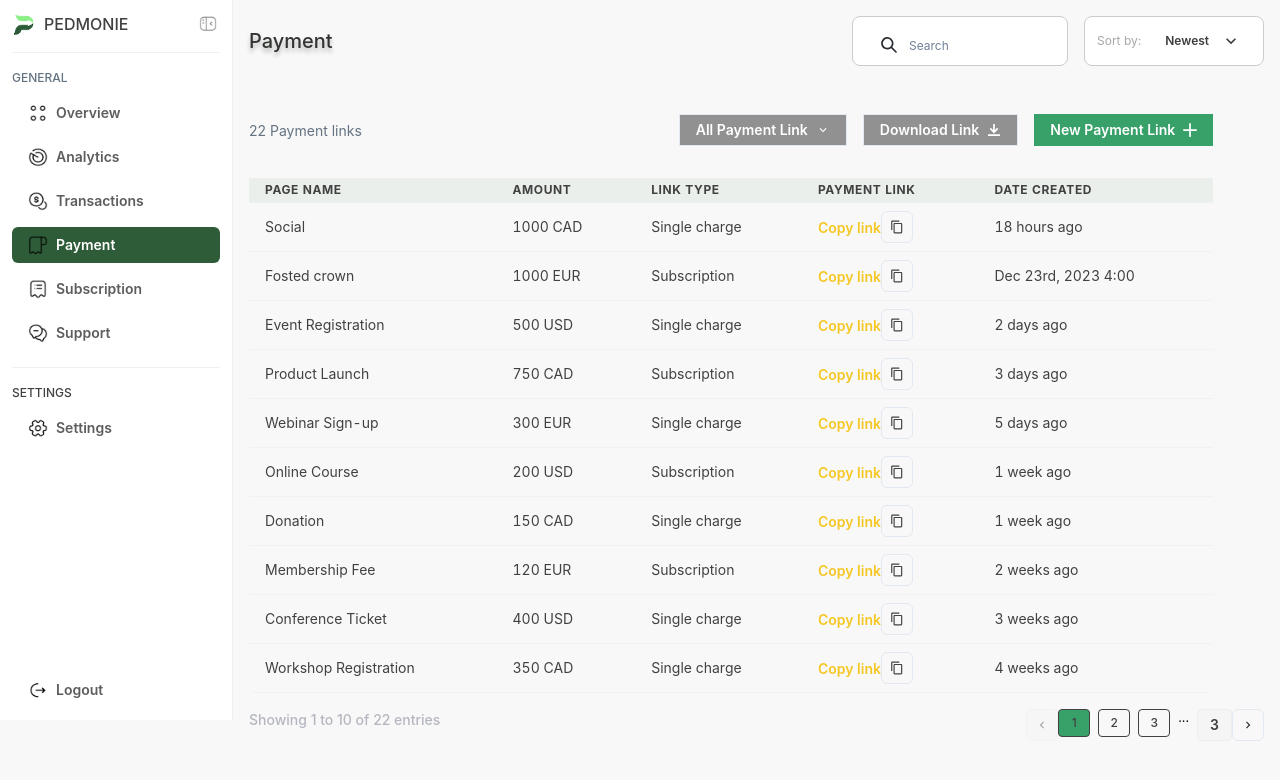
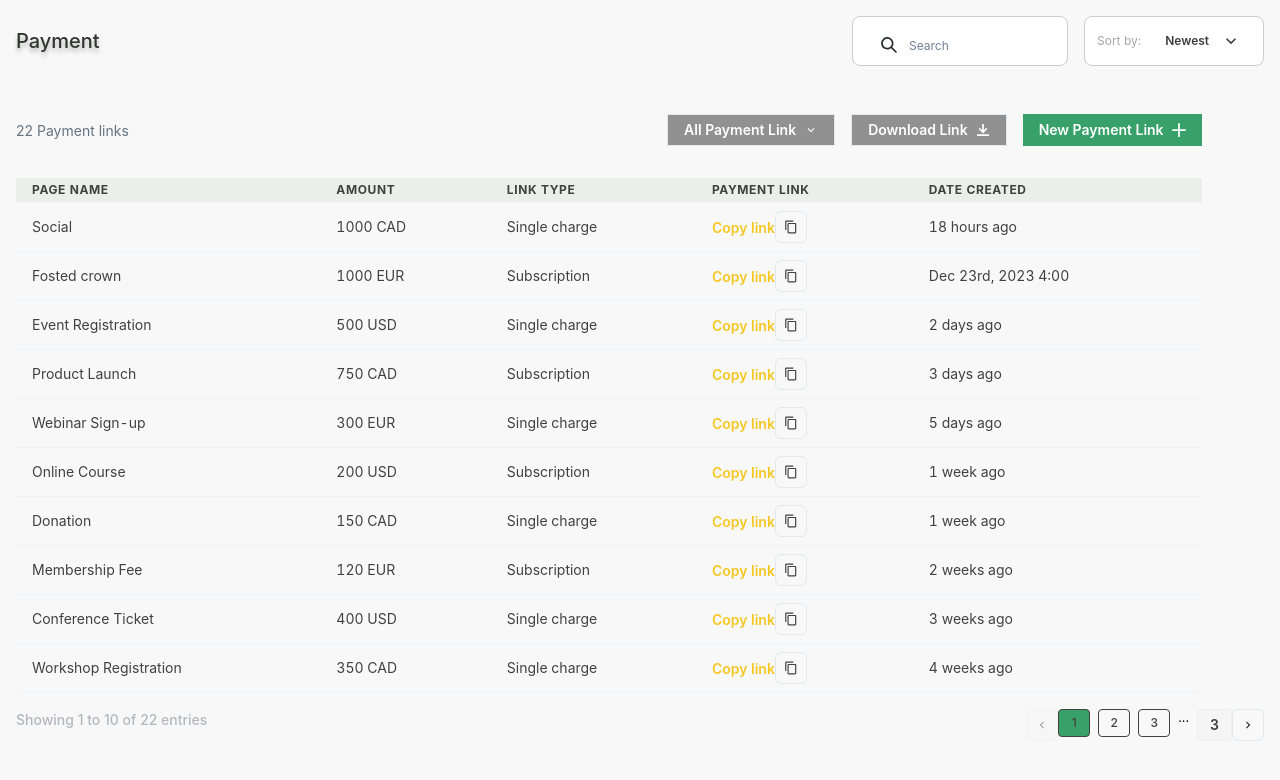
Before and after one commit to oladayo-benjamin/link_created, a React (Vite) app: page / in a window 1280 px wide. Shown: the top 780 px of the page. Built offline with nearby package versions, Linux system fonts and the light colour scheme.

Commit message:
Removed the Sidebar/NavBar

```diff
--- a/src/components/transactionConfirmationUI/Payment.jsx
+++ b/src/components/transactionConfirmationUI/Payment.jsx
@@ -29,17 +29,6 @@ import {
   CopyIcon,
 } from "@chakra-ui/icons";
 
-// Import your assets here
-import logo from "./paymentAssets/logo.png"; // ✅ Define the logo path
-import toogle from "./paymentAssets/toogle.png"; // ✅ Define the toggle path
-import overview from "./paymentAssets/overview.png"; // ✅ Define the overview icon path
-import Analytics from "./paymentAssets/analytics.png"; // ✅ Define the analytics icon path
-import Transactions from "./paymentAssets/transactions.png"; // ✅ Define the transactions icon path
-import Payments from "./paymentAssets/payment.png"; // ✅ Define the payments icon path
-import Subscription from "./paymentAssets/subscription.png"; // ✅ Define the subscription icon path
-import Support from "./paymentAssets/support.png"; // ✅ Define the support icon path
-import Settings from "./paymentAssets/settings.png"; // ✅ Define the settings icon path
-import Logout from "./paymentAssets/logout.png"; // ✅ Define the logout icon path
 
 const Payment = () => {
   const [searchTerm, setSearchTerm] = useState("");
@@ -199,113 +188,7 @@ const Payment = () => {
   return (
     <Box w="100vw" h="100vh" bg="#F8F8F8" overflow="hidden">
       <Flex h="full">
-        {/* Sidebar */}
-        <VStack
-          w="233px"
-          h="90vh"
-          bg="white"
-          p={3}
-          spacing={2}
-          align="start"
-          borderRight="1px solid #EEEEEE"
-        >
-          <Flex w="full" align="center" justify="space-between" mb={2}>
-            <Flex align="center" gap={2}>
-              <Image src={logo} alt="Logo" w="24px" h="24px" />
-              <Text fontSize="16px" fontWeight="500" color="#424141">
-                PEDMONIE
-              </Text>
-            </Flex>
-            <Image src={toogle} alt="Toggle" w="24px" h="24px" />
-          </Flex>
-          <Divider />
 
-          {/* Menu Items */}
-          <Text fontSize="xs" color="#637381" fontWeight="500" pt={2}>
-            GENERAL
-          </Text>
-
-          {[
-            { icon: overview, text: "Overview" },
-            { icon: Analytics, text: "Analytics" },
-            { icon: Transactions, text: "Transactions" },
-            { icon: Payments, text: "Payment", isActive: true },
-            { icon: Subscription, text: "Subscription" },
-            { icon: Support, text: "Support" },
-          ].map((item) => (
-            <Button
-              key={item.text}
-              variant="ghost"
-              w="full"
-              h="36px"
-              justifyContent="flex-start"
-              leftIcon={
-                <Image
-                  src={item.icon}
-                  alt={`${item.text} Icon`}
-                  w="20px"
-                  h="20px"
-                  filter="grayscale(100%) brightness(100) invert(1)"
-                />
-              }
-              bg={item.isActive ? "#2E5C38" : "transparent"}
-              _hover={{ bg: "#2E5C38", color: "#ffffff" }}
-            >
-              <Text
-                fontSize="14px"
-                color={item.isActive ? "#ffffff" : "#5F5C5C"}
-              >
-                {item.text}
-              </Text>
-            </Button>
-          ))}
-
-          <Divider mt={2} />
-          <Text fontSize="xs" color="#424141" fontWeight="500" pt={2}>
-            SETTINGS
-          </Text>
-
-          <Button
-            variant="ghost"
-            w="full"
-            h="36px"
-            justifyContent="flex-start"
-            leftIcon={
-              <Image
-                src={Settings}
-                alt="Settings Icon"
-                w="20px"
-                h="20px"
-                filter="grayscale(100%) brightness(100) invert(1)"
-              />
-            }
-          >
-            <Text fontSize="14px" color="#5F5C5C">
-              Settings
-            </Text>
-          </Button>
-
-          <Button
-            variant="ghost"
-            w="full"
-            h="36px"
-            justifyContent="flex-start"
-            leftIcon={
-              <Image
-                src={Logout}
-                alt="Logout Icon"
-                w="20px"
-                h="20px"
-                filter="grayscale(100%) brightness(100) invert(1)"
-              />
-            }
-            mt="auto"
-          >
-            <Text fontSize="14px" color="#5F5C5C">
-              Logout
-            </Text>
-          </Button>
-        </VStack>
 
         {/* Main Content */}
         <Box flex={1} p={4} overflow="auto">
```
